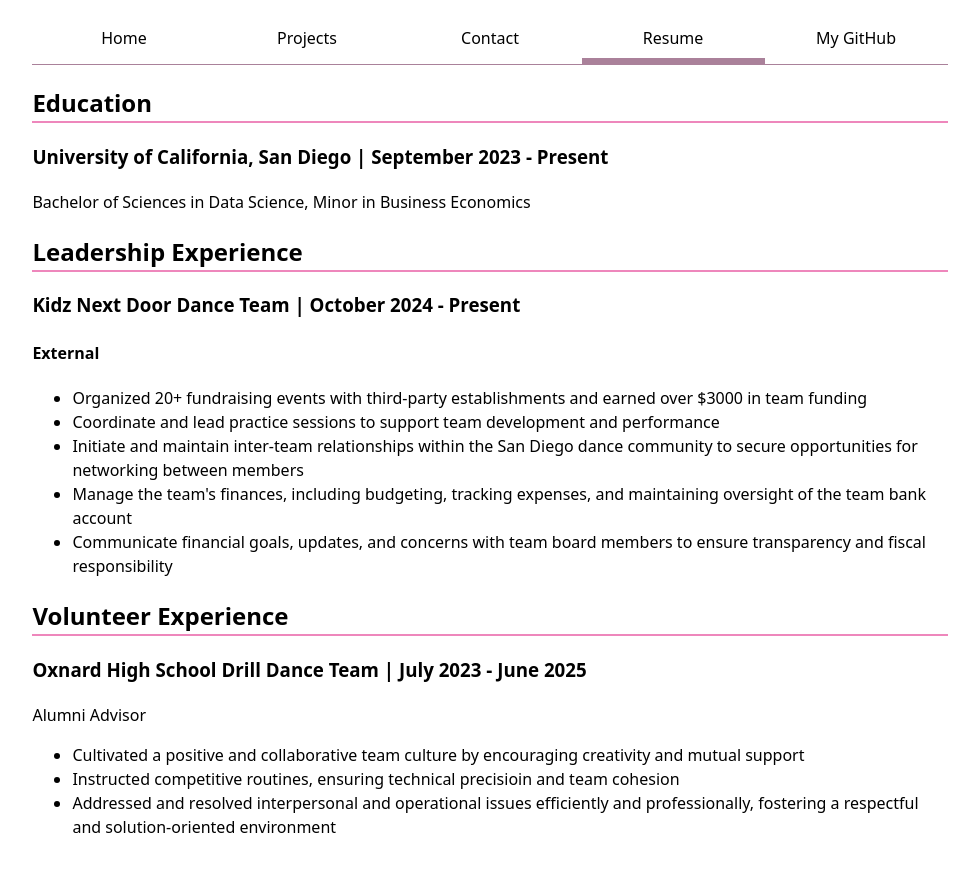
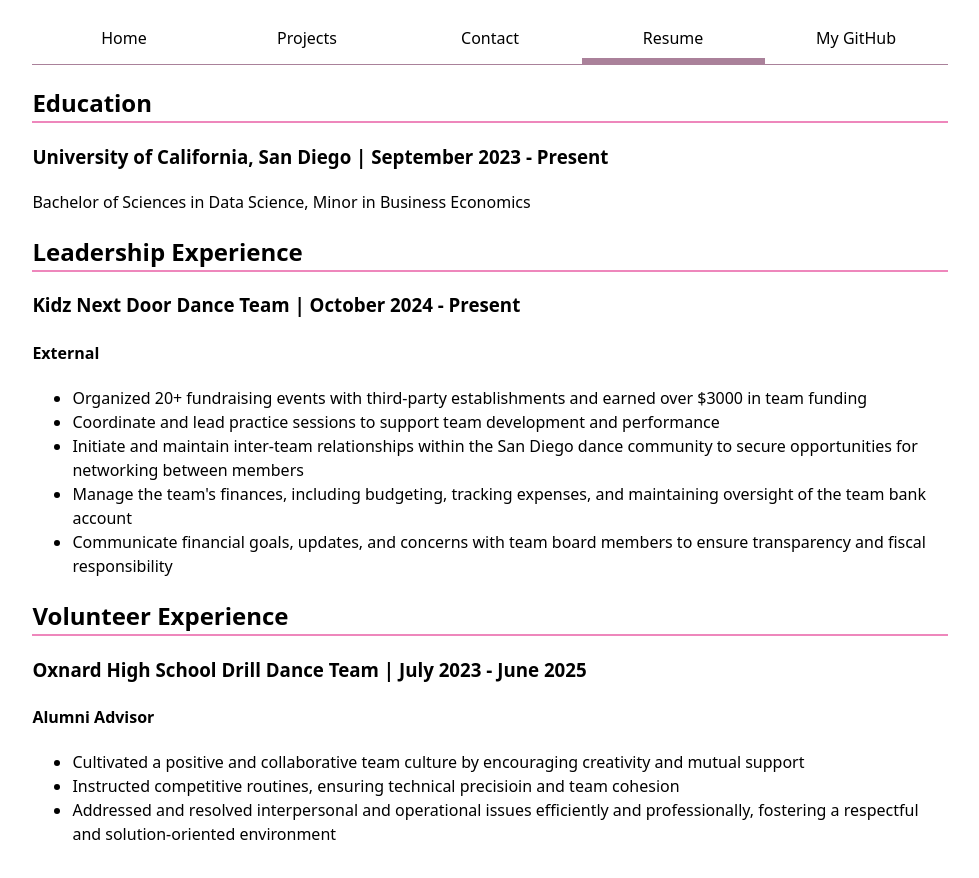
Before and after one commit to viela-la/portfolio, a plain HTML site: page resume/index.html in a window 1280 px wide. Shown: the whole page, without its empty margins (150-1129 px from the left). Drawn offline with Linux system fonts and the light colour scheme.

Commit message:
resume heading

```diff
--- a/resume/index.html
+++ b/resume/index.html
@@ -35,7 +35,7 @@
     <section>
         <h2>Volunteer Experience</h2>
         <h3>Oxnard High School Drill Dance Team | <time datetime="2023-07-01">July 2023</time> - <time datetime="2025-06-01">June 2025</time></h3>
-        <h4">Alumni Advisor</h4>
+        <h4>Alumni Advisor</h4>
         <ul>
             <li>Cultivated a positive and collaborative team culture by encouraging creativity and mutual support</li>
             <li>Instructed competitive routines, ensuring technical precisioin and team cohesion</li>
```
